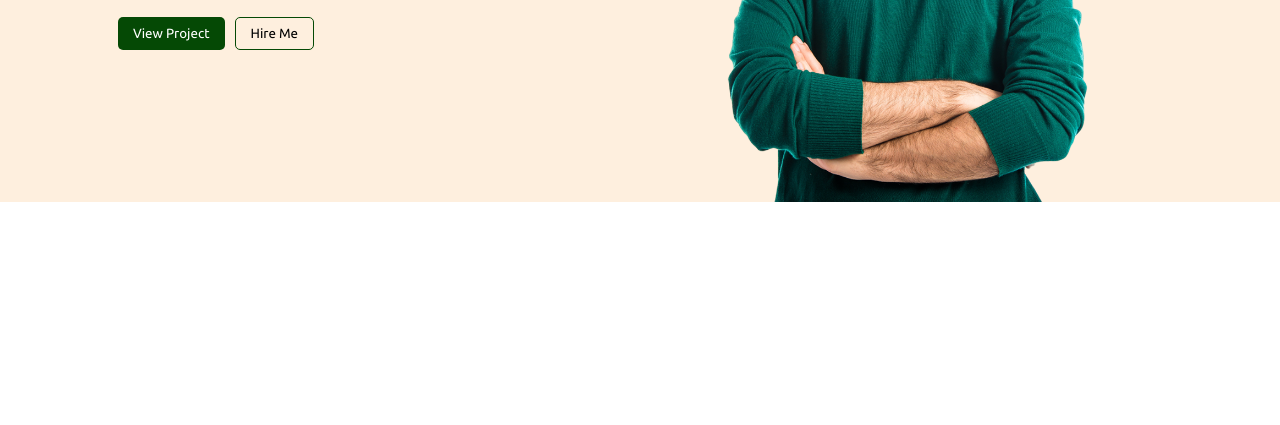
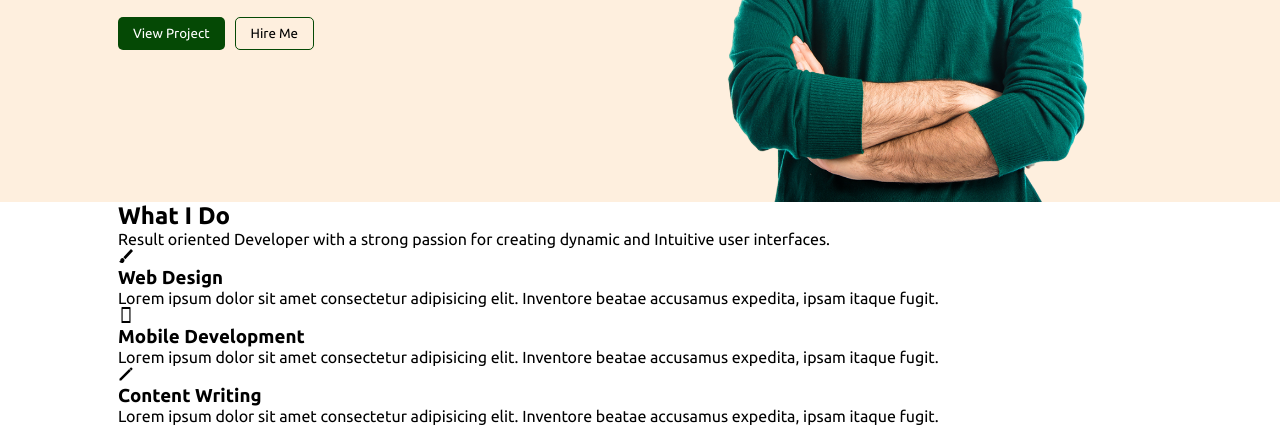
Before and after one commit to Deepakdekisugi/Internship, a plain HTML site: page Portfolio/index.html in a window 1280 px wide. Shown: the part 423-848 px from the top of the page. Before the commit the page ends 800 px from the top, so only its background shows below. Drawn offline with nearby package versions, Linux system fonts and the light colour scheme.

```diff
--- a/Portfolio/index.html
+++ b/Portfolio/index.html
@@ -4,6 +4,8 @@
 <head>
     <meta charset="UTF-8">
     <meta name="viewport" content="width=device-width, initial-scale=1.0">
+    <script type="module" src="https://unpkg.com/ionicons@7.1.0/dist/ionicons/ionicons.esm.js"></script>
+    <script nomodule src="https://unpkg.com/ionicons@7.1.0/dist/ionicons/ionicons.js"></script>
     <link rel="stylesheet" href="style.css">
     <title>Deepak Kumar</title>
 </head>
@@ -27,7 +29,8 @@
                 <li>
                     <a href="#contact" aria-label="Contact">Contact</a>
                 </li>
-                <a href="/resume.pdf" download aria-label="Download Resume"><button class="navbar-button">Downlooad Resume</button></a>
+                <a href="/resume.pdf" download aria-label="Download Resume"><button class="navbar-button">Downlooad
+                        Resume</button></a>
             </ul>
 
             <div class="hamburger">
@@ -57,6 +60,40 @@
             </div>
         </div>
     </section>
+    <!-- Skill Section -->
+    <section class="skill" id="about">
+        <div class="container skills-container">
+            <div class="skills-heading">
+                <h2>What I Do</h2>
+                <p>
+                    Result oriented Developer with a strong passion for creating dynamic and <span>Intuitive user interfaces</span>.
+                </p>
+            </div>
+            <div class="skill-boxes">
+                <div class="skill-box">
+                    <ion-icon name="brush-sharp" aria-hidden="true"></ion-icon>
+                    <h3>Web Design</h3>
+                    <p>
+                        Lorem ipsum dolor sit amet consectetur adipisicing elit. Inventore beatae accusamus expedita, ipsam itaque fugit.
+                    </p>
+                </div>
+                <div class="skill-box">
+                    <ion-icon name="phone-portrait-sharp" aria-hidden="true"></ion-icon>
+                    <h3>Mobile Development</h3>
+                    <p>
+                        Lorem ipsum dolor sit amet consectetur adipisicing elit. Inventore beatae accusamus expedita, ipsam itaque fugit.
+                    </p>
+                </div>
+                <div class="skill-box">
+                    <ion-icon name="pencil-sharp" aria-hidden="true"></ion-icon>
+                    <h3>Content Writing</h3>
+                    <p>
+                        Lorem ipsum dolor sit amet consectetur adipisicing elit. Inventore beatae accusamus expedita, ipsam itaque fugit.
+                    </p>
+                </div>
+            </div>
+        </div>
+    </section>
 
 
 
```
